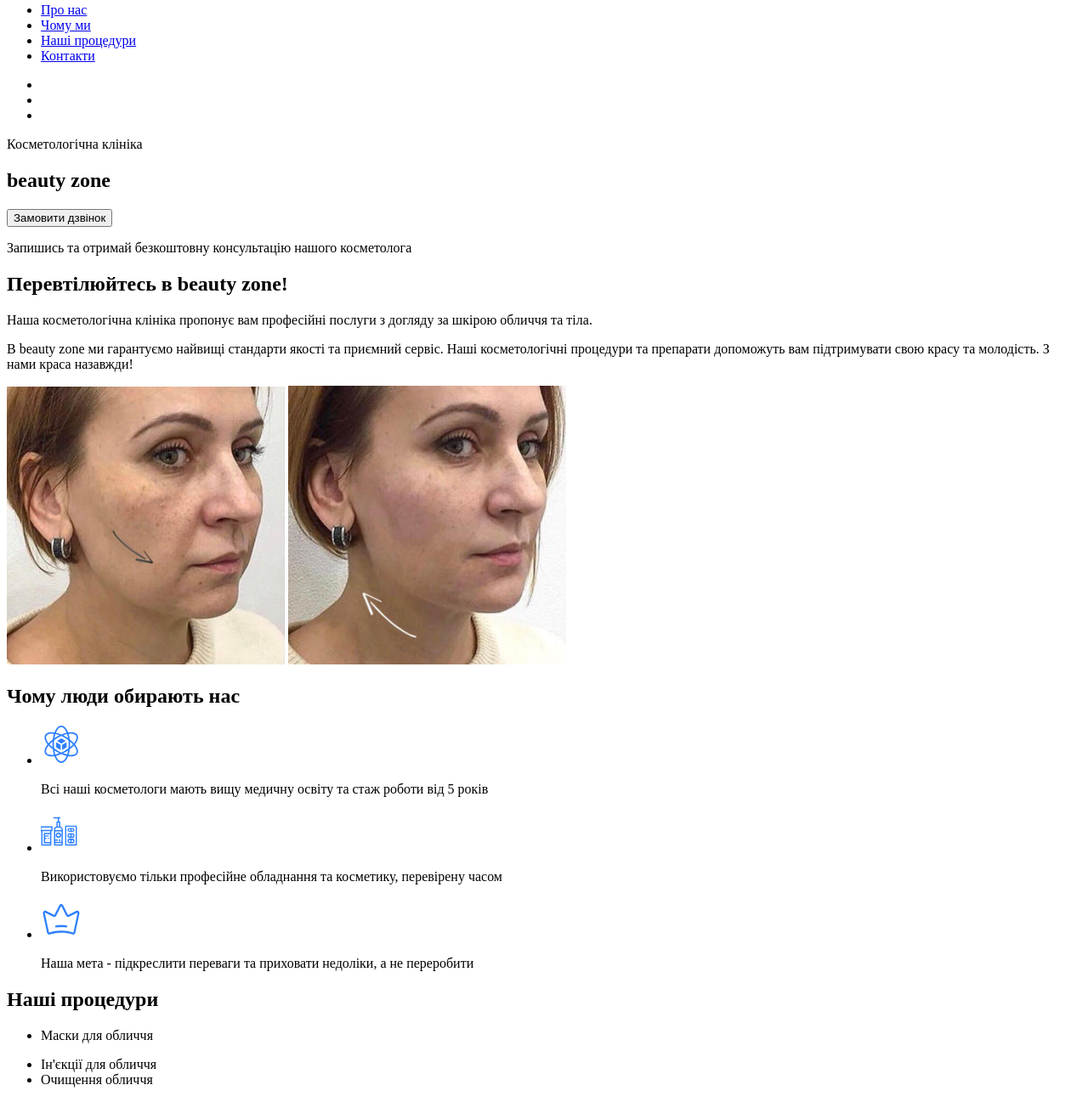
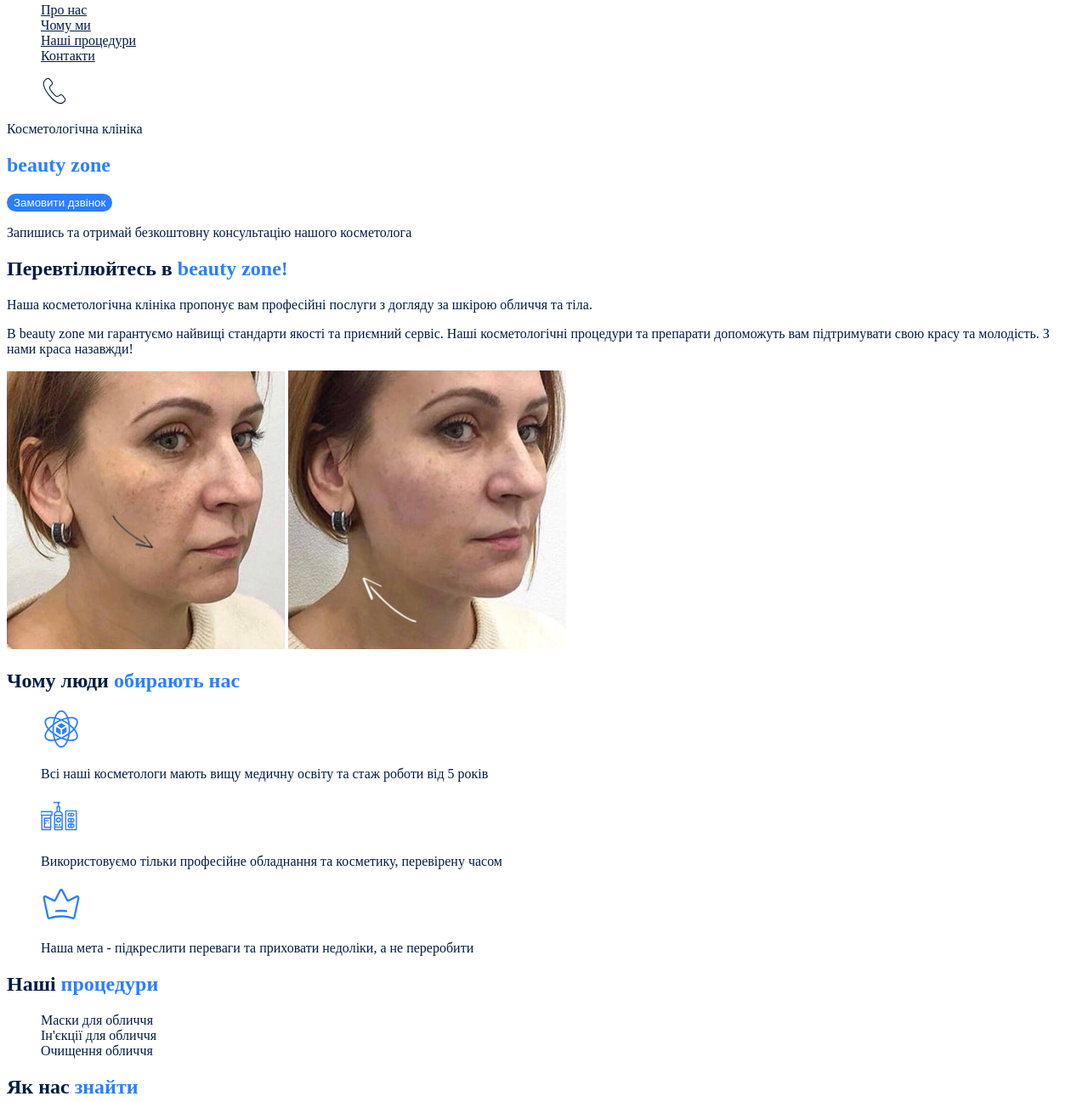
Before and after one commit to NastiaTk/Genius-project, a plain HTML site: page index.html in a window 1280 px wide. Shown: the part 62-1359 px from the top of the page at 85% size. Drawn offline with Linux system fonts and the light colour scheme.

Commit message:
Add styles.css and css variables

```diff
--- /dev/null
+++ b/css/styles.css
@@ -0,0 +1,58 @@
+/* root задається для того щоб в подальшому було легше змінювати кольори на інші*/
+:root {
+    --color-primaty-dark: #011C44;
+    --color-primaty-light: #FFF;
+    --color-brand: #2B7FFF;
+}
+
+/*Задає ввесь основний колір, колір обираємо якого візуально більше на макеті*/
+body {
+    color: var(--color-primaty-dark);
+}
+
+/* ul {list-style-type: none;} -  прибирає позначки (точки) біля всіх ненумерованих списків */
+ul {
+    list-style-type: none;
+}
+
+/*cursor: pointer-  як буде виглядати курсор при наведенні на кнопку замовити */
+.button {
+ border-radius: 32px;
+ background-color: var(--color-brand);
+ border: 2px solid var(--color-brand);
+ color: var(--color-primaty-light);
+ cursor: pointer;
+}
+
+ /* hover - наведення курсору; background-color: transparent - колір фону на кнопці замовити стає прозорий, а колір тексту задаємо далі, розмір та колір рамки на кнопці залишається з попередньої умови */
+ .button:hover {
+    background-color: transparent;
+    color: var(--color-primaty-dark);
+}
+
+.link {
+    color: var(--color-primaty-dark);
+}
+
+.link:hover {
+    color: var(--color-brand);
+}
+
+.hero-title {
+    color: var(--color-brand);
+}
+
+.subtitle {
+    color: var(--color-primaty-dark);
+}
+.call information {
+    color: #4A4A4A;
+}
+
+.section-title {
+    color: var(--color-primaty-dark);
+}
+
+.section-title .accent {
+    color: var(--color-brand);
+}
--- a/index.html
+++ b/index.html
@@ -5,22 +5,28 @@
     <meta http-equiv="X-UA-Compatible" content="IE=edge" />
     <meta name="viewport" content="width=device-width, initial-scale=1.0" />
     <title lang="en">Beauty Zone</title>
+    <link rel="stylesheet" href="./css/styles.css" />
   </head>
   <body>
     <header>
       <nav>
-        <a href="#"><img src="./img/logo.svg" alt="Логотип Beauty Zone" /></a>
+        <a href="./index.html"
+          ><img src="./img/logo.svg" alt="Логотип Beauty Zone"
+        /></a>
         <ul>
-          <li><a href="#">Про нас</a></li>
-          <li><a href="#">Чому ми</a></li>
-          <li><a href="#">Наші процедури</a></li>
-          <li><a href="#">Контакти</a></li>
+          <li><a class="link" href="#about-us">Про нас</a></li>
+          <li><a class="link" href="#why-us-section">Чому ми</a></li>
+          <li>
+            <a class="link" href="#our-procedures-section">Наші процедури</a>
+          </li>
+          <li><a class="link" href="#contacts-sectoin">Контакти</a></li>
         </ul>
       </nav>
       <address>
         <ul>
           <li>
             <a href="tel:+380960000007">
+              <img src="./img/telephone-icon.svg" alt="telephone-icon" />
               <!-- telefon icon -->
             </a>
           </li>
@@ -40,14 +46,18 @@
     <main>
       <!-- секція beauty zone -->
       <section>
-        <p>Косметологічна клініка</p>
-        <h1 lang="en">beauty zone</h1>
-        <button type="button">Замовити дзвінок</button>
-        <p>Запишись та отримай безкоштовну консультацію нашого косметолога</p>
+        <p class="subtitle">Косметологічна клініка</p>
+        <h1 class="hero-title" lang="en">beauty zone</h1>
+        <button class="button" type="button">Замовити дзвінок</button>
+        <p class="call information">
+          Запишись та отримай безкоштовну консультацію нашого косметолога
+        </p>
       </section>
       <!-- секція Перевтілюйтесь в beauty zone!  -->
-      <section>
-        <h2>Перевтілюйтесь в <span lang="en">beauty zone!</span></h2>
+      <section id="about-us">
+        <h2 class="section-title">
+          Перевтілюйтесь в <span class="accent" lang="en">beauty zone!</span>
+        </h2>
         <p>
           Наша косметологічна клініка пропонує вам професійні послуги з догляду
           за шкірою обличчя та тіла.
@@ -58,79 +68,77 @@
           допоможуть вам підтримувати свою красу та молодість. З нами краса
           назавжди!
         </p>
-        <img src="./img/woman before.jpg" alt="жінка до процедури" />
-        <img src="./img/woman after.jpg" alt="жінка після процедури" />
+        <img src="./img/woman-before.jpg" alt="жінка до процедури" />
+        <img src="./img/woman-after.jpg" alt="жінка після процедури" />
       </section>
       <!-- секція Чому люди обирають нас -->
-      <section>
-        <h2>Чому люди обирають нас</h2>
+      <section id="why-us-section">
+        <h2 class="section-title">
+          Чому люди <span class="accent">обирають нас</span>
+        </h2>
         <ul>
           <li>
-            <article>
             <img src="./img/icon1.svg" alt="icon1" />
             <p>
-                Всі наші косметологи мають вищу медичну освіту та стаж роботи
-                від 5 років
+              Всі наші косметологи мають вищу медичну освіту та стаж роботи від
+              5 років
             </p>
-            </article>
           </li>
           <li>
-            <article>
-              <img
-                src="./img/icon2.svg"
-                alt="icon2
-            "
-              />
+            <img src="./img/icon2.svg" alt="icon2" />
             <p>
               Використовуємо тільки професійне обладнання та косметику,
               перевірену часом
             </p>
-            </article>
           </li>
           <li>
-            <article>
             <img src="./img/icon3.svg" alt="icon3" />
             <p>
               Наша мета - підкреслити переваги та приховати недоліки, а не
               переробити
             </p>
-            </article>
           </li>
         </ul>
       </section>
       <!-- секція Наші процедури -->
-      <section>
-        <h2>Наші процедури</h2>
+      <section id="our-procedures-section">
+        <h2 class="section-title">
+          Наші <span class="accent">процедури</span>
+        </h2>
         <ul>
-          <li>
-            <article>
-              <p>Маски для обличчя</p>
-            </article>
-          </li>
-          <li><article>Ін'єкції для обличчя</article></li>
-          <li><article>Очищення обличчя</article></li>
+          <li>Маски для обличчя</li>
+          <li>Ін'єкції для обличчя</li>
+          <li>Очищення обличчя</li>
         </ul>
       </section>
       <!-- секція Як нас знайти -->
-      <section>
-        <h2>Як нас знайти</h2>
+      <section id="contacts-sectoin">
+        <h2 class="section-title">Як нас <span class="accent">знайти</span></h2>
+        <iframe
+          src="https://www.google.com/maps/embed?pb=!1m18!1m12!1m3!1d2540.932390054586!2d30.51560037686067!3d50.44235998794584!2m3!1f0!2f0!3f0!3m2!1i1024!2i768!4f13.1!3m3!1m2!1s0x40d4cef8b5f6338d%3A0x25c7f06ad686451c!2z0LHRg9C7LiDQotCw0YDQsNGB0LAg0KjQtdCy0YfQtdC90LrQviwgNSwg0JrQuNC10LIsIDAyMDAw!5e0!3m2!1sru!2sua!4v1699629663921!5m2!1sru!2sua"
+          width="605"
+          height="481"
+          allowfullscreen=""
+          loading="lazy"
+          referrerpolicy="no-referrer-when-downgrade"
+        ></iframe>
       </section>
     </main>
     <footer>
       <nav>
         <a href="#"><img src="./img/logo.svg" alt="Логотип Beauty Zone" /></a>
         <ul>
-          <li><a href="#">Про нас</a></li>
-          <li><a href="#">Чому ми</a></li>
-          <li><a href="#">Наші процедури</a></li>
-          <li><a href="#">Контакти</a></li>
+          <li><a href="#about-us">Про нас</a></li>
+          <li><a href="#why-us-section">Чому ми</a></li>
+          <li><a href="#our-procedures-section">Наші процедури</a></li>
+          <li><a href="#contacts-sectoin">Контакти</a></li>
         </ul>
       </nav>
       <address>
         <ul>
           <li><a href="tel:+380960000007">+ 38 (096) 000 00 07</a></li>
           <li>
-            <a href="mailto: beautyzone@gmail.com">beautyzone@gmail.com</a>
+            <a href="mailto:beautyzone@gmail.com">beautyzone@gmail.com</a>
           </li>
           <li>
             <a href="https://maps.app.goo.gl/ZokRyEJc2tp67JmZ8" target="_blank"
@@ -155,7 +163,7 @@
         </ul>
       </address>
       <a href="#" target="_blank">Політика конфіденційності</a>
-      <p>© 2022 Дані захищені</p>
+      <p>&copy; 2022 Дані захищені</p>
     </footer>
   </body>
 </html>
```
Also changed, not shown: img/telephone-icon.svg (added), img/woman-after.jpg (renamed from img/woman after.jpg), img/woman-before.jpg (renamed from img/woman before.jpg). Lines whose indentation alone changed are shown as unchanged.
